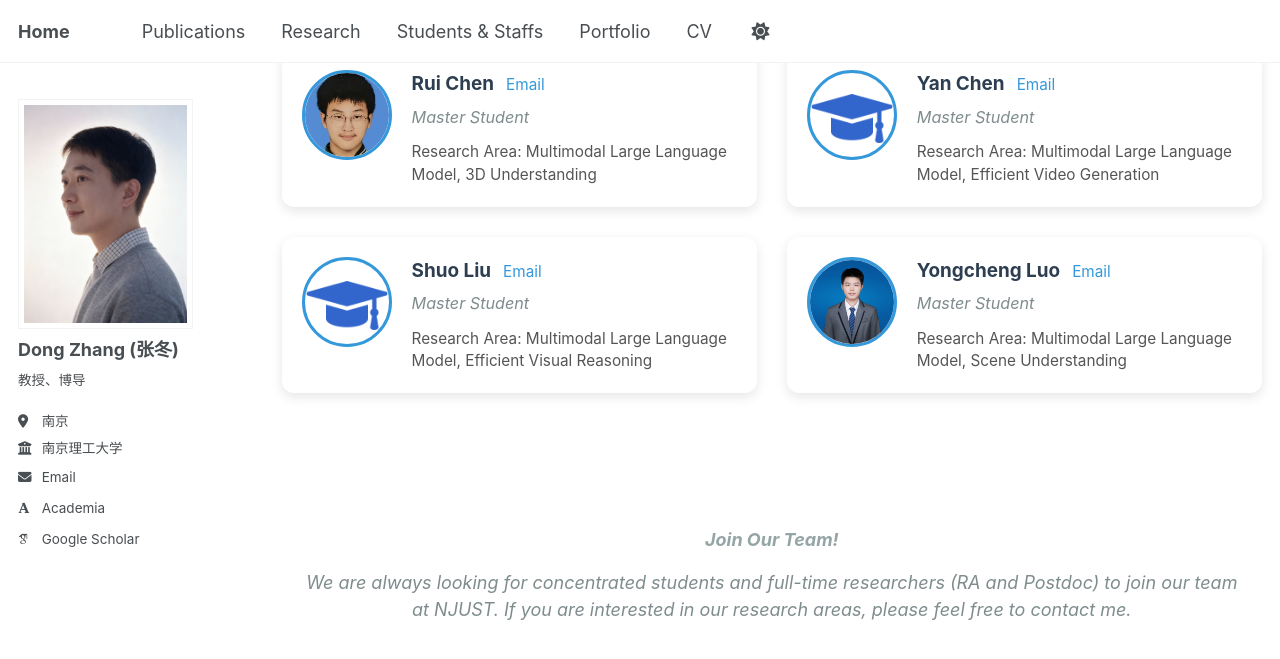
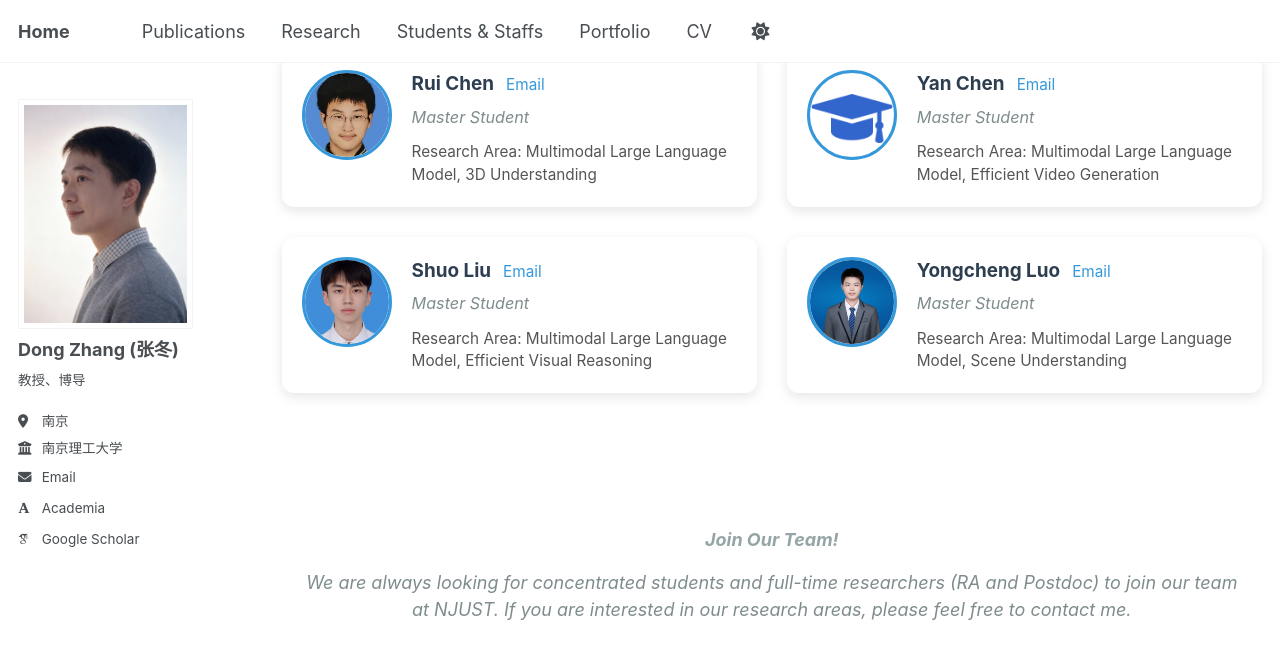
Before and after one commit to dongzhang89/dongzhang89.github.io, a Jekyll site: the page built from _pages/students-staffs.html, in a window 1280 px wide and 900 px high, scrolled down 617 px. Shown: the top 659 px of the window. Built offline with Jekyll 4.4.1, drawn with Linux system fonts in a browser that asks for light colours; some web fonts are replaced; a script that is not in the unit is left out.

Commit message:
Update students-staffs.html

```diff
--- a/_pages/students-staffs.html
+++ b/_pages/students-staffs.html
@@ -295,7 +295,7 @@ author_profile: true
 
   <div class="person-card">
     <div class="person-left">
-      <img src="{{ '/images/students/favicon.png' | prepend: base_path }}" alt="Student Photo" class="person-photo" onerror="this.style.display='none'" />
+      <img src="{{ '/images/students/liushuo.jpg' | prepend: base_path }}" alt="Student Photo" class="person-photo" onerror="this.style.display='none'" />
     </div>
     <div class="person-right">
       <div class="person-heading"><div class="person-name">Shuo Liu</div><div class="person-links"><a href="#">Email</a></div></div>
```
